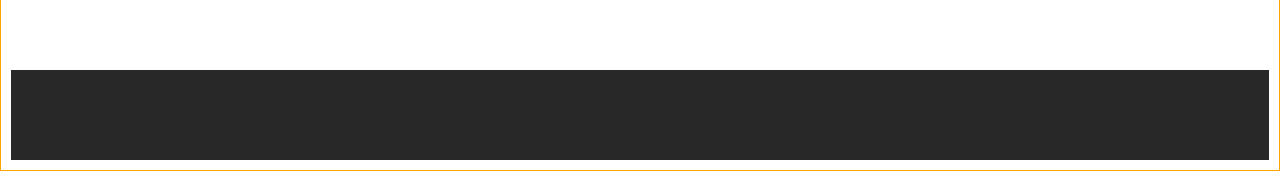
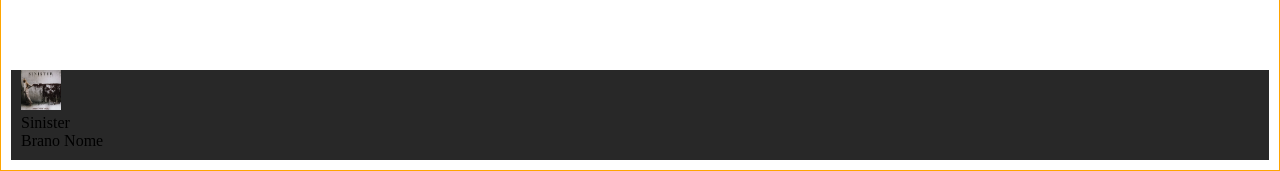
Before and after one commit to ValerioCarbone/html-css-spotifyweb, a plain HTML site: page index.html in a window 1280 px wide. Shown: the part 629-800 px from the top of the page. Drawn offline with Linux system fonts and the light colour scheme.

Commit message:
ADD  left-toolbar content

```diff
--- a/css/style.css
+++ b/css/style.css
@@ -125,6 +125,17 @@ TOOLBAR
     background-color: var(--Dark-grey);
 }
 
+.toolbar-img {
+    width: 40px;
+    aspect-ratio: 1;
+}
+
+.toolbar-container{
+    padding: 0 10px;
+}
+
+
+
 
 /*
 MEDIA QUERY
--- a/index.html
+++ b/index.html
@@ -22,9 +22,21 @@
                 </div>
             </div>
             <div class="toolbar">
-                <div class="toolbar-container">
-                    <div>
-
+                <div class="toolbar-container row justifycon-between align-items-center">
+                    <div class="toolbar-lft">
+                        <figure>
+                            <img class="toolbar-img" src="/img/music-logo.jpg" alt="">
+                        </figure>
+                        <div>
+                            <p class="artist-name">Sinister</p>
+                            <p class="song-name">Brano Nome</p>
+                        </div>
+                        <span class="toolbar-icon-lft">
+                            <i class="fa-regular fa-heart"></i>
+                        </span>
+                        <span class="toolbar-icon-lft">
+                            <i class="fa-regular fa-folder"></i>
+                        </span>
                     </div>
                     <div>
                         <div>
@@ -37,7 +49,6 @@
                     </div>
                 </div>
             </div>
-        </div>
     </main>
 </body>
 
```
Also changed, not shown: img/music-logo.jpg (added).
